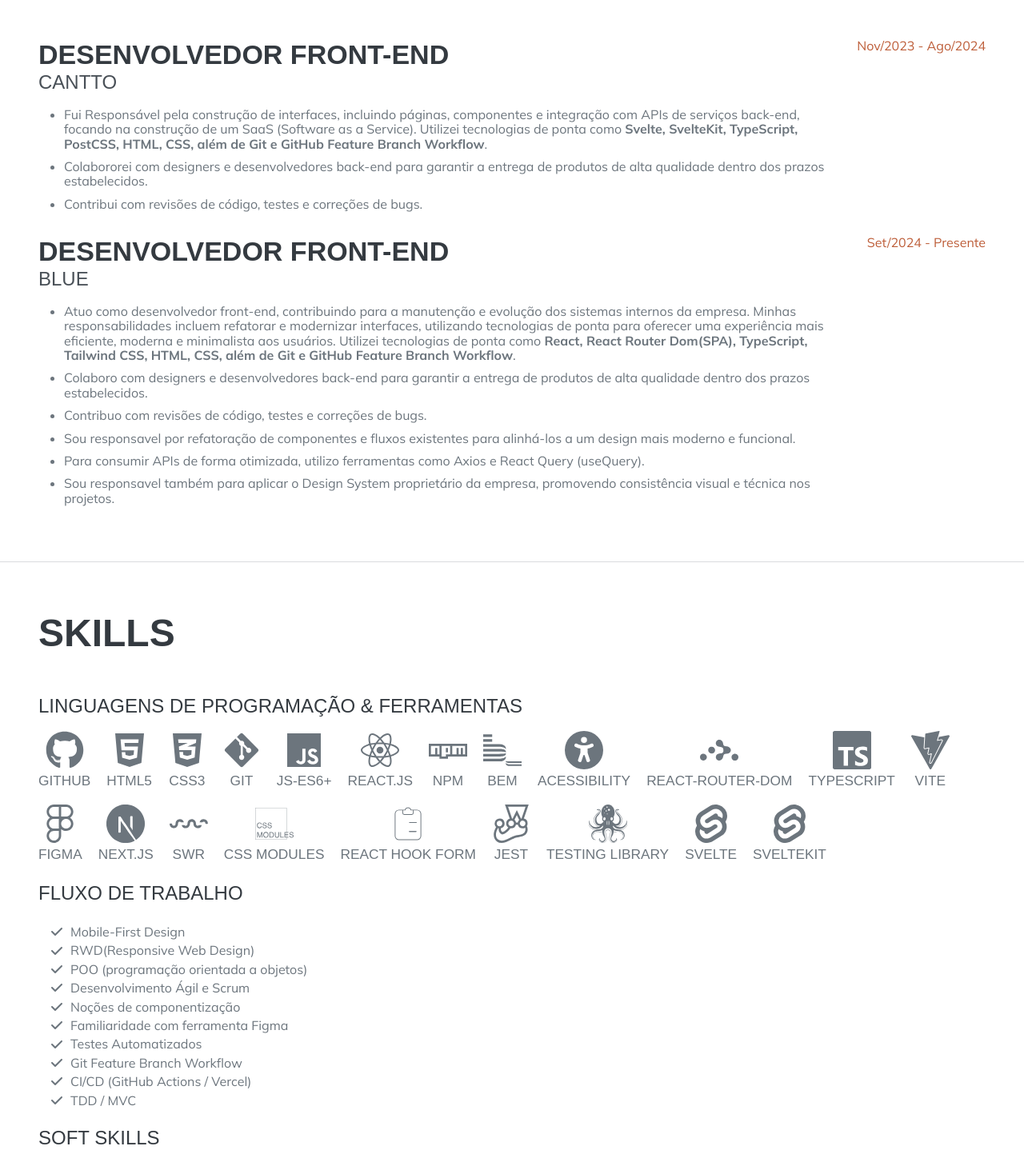
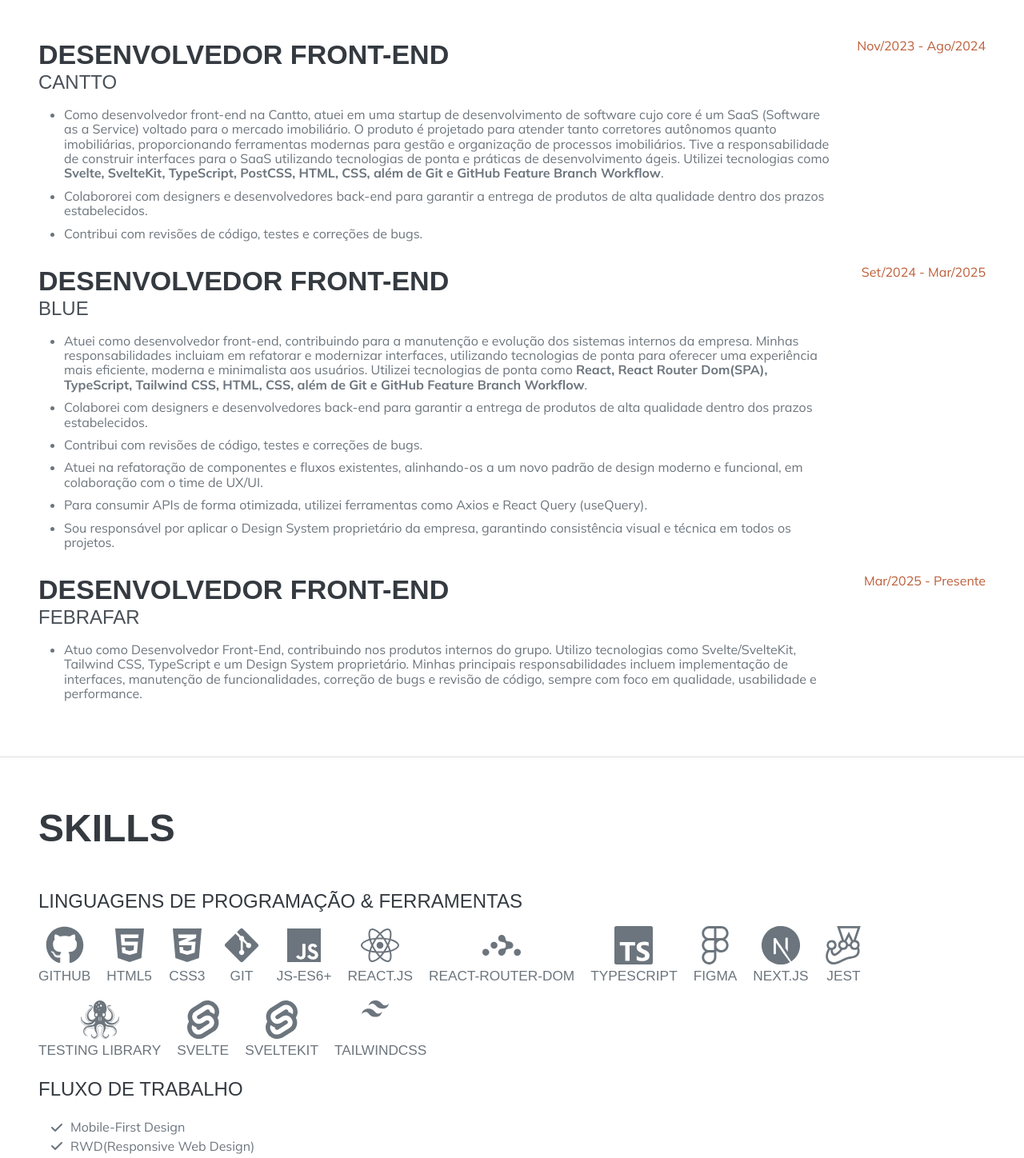
Before and after one commit to Samuel-Amaro/meu-portfolio, a Next.js app: page / in a window 1280 px wide. Shown: the part 1080-2528 px from the top of the page at 80% size. Built offline with nearby package versions, Linux system fonts and the light colour scheme; a web font is replaced by a local one.

Commit message:
feat: update sections

```diff
--- a/src/app/page.tsx
+++ b/src/app/page.tsx
@@ -16,8 +16,6 @@
       <SectionExperience />
       <LineDiviser />
       <SectionSkills />
-      <LineDiviser />
-      <SectionProjects />
     </main>
   );
 }
--- /dev/null
+++ b/src/components/Icons/Talwind.tsx
@@ -0,0 +1,7 @@
+export default function Talwind({ className }: { className?: string }) {
+  return (
+    <svg className={className}>
+      <path d="M17.183 0C12.6 0 9.737 2.291 8.59 6.873c1.719-2.29 3.723-3.15 6.014-2.577 1.307.326 2.242 1.274 3.275 2.324 1.685 1.71 3.635 3.689 7.894 3.689 4.582 0 7.445-2.291 8.591-6.872-1.718 2.29-3.723 3.15-6.013 2.576-1.308-.326-2.243-1.274-3.276-2.324C23.39 1.98 21.44 0 17.183 0ZM8.59 10.309C4.01 10.309 1.145 12.6 0 17.182c1.718-2.291 3.723-3.15 6.013-2.577 1.308.326 2.243 1.274 3.276 2.324 1.685 1.71 3.635 3.689 7.894 3.689 4.582 0 7.445-2.29 8.59-6.872-1.718 2.29-3.722 3.15-6.013 2.577-1.307-.327-2.242-1.276-3.276-2.325-1.684-1.71-3.634-3.689-7.893-3.689Z"></path>
+    </svg>
+  );
+}
--- a/src/components/SectionEducation/index.tsx
+++ b/src/components/SectionEducation/index.tsx
@@ -1,3 +1,4 @@
+import Link from "next/link";
 import styles from "./styles.module.css";
 
 export default function SectionEducation() {
@@ -6,9 +7,18 @@
       <h2 className={`heading2 ${styles.sectionEducationTitle}`}>Educação</h2>
       <div className={styles.sectionEducationContainer}>
         <article>
-          <h3 className={`heading3 ${styles.sectionEducationCargo}`}>
-            Instituto Federal de Goiás Câmpus Formosa
-          </h3>
+          <Link
+            className={styles.sectionItemLink}
+            target="_blank"
+            rel="noreferrer"
+            title="Link para site institucional IFG"
+            aria-label="Link para site institucional IFG"
+            href="http://ifg.edu.br/formosa"
+          >
+            <h3 className={`heading3 ${styles.sectionEducationCargo}`}>
+              Instituto Federal de Goiás Câmpus Formosa
+            </h3>
+          </Link>
           <h4 className={`heading4 ${styles.sectionEducationEmpresa}`}>
             Graduação - tecnologia
           </h4>
--- a/src/components/SectionEducation/styles.module.css
+++ b/src/components/SectionEducation/styles.module.css
@@ -17,6 +17,19 @@
   color: var(--choose10);
 }
 
+.sectionItemLink {
+  display: flex;
+  flex-flow: row nowrap;
+  align-items: center;
+  justify-content: center;
+  text-decoration: none;
+  color: var(--bs-gray-700);
+}
+
+.sectionItemLink:is(:hover, :focus) .sectionEducationCargo {
+  color: var(--choose12);
+}
+
 @media screen and (min-width: 800px) {
   .sectionEducationContainer {
     display: flex;
--- a/src/components/SectionExperience/index.tsx
+++ b/src/components/SectionExperience/index.tsx
@@ -24,10 +24,15 @@
             </h4>
             <ul className={styles.sectionExperienceList}>
               <li>
-                Fui Responsável pela construção de interfaces, incluindo
-                páginas, componentes e integração com APIs de serviços back-end,
-                focando na construção de um SaaS (Software as a Service).
-                Utilizei tecnologias de ponta como{" "}
+                Como desenvolvedor front-end na Cantto, atuei em uma startup de
+                desenvolvimento de software cujo core é um SaaS (Software as a
+                Service) voltado para o mercado imobiliário. O produto é
+                projetado para atender tanto corretores autônomos quanto
+                imobiliárias, proporcionando ferramentas modernas para gestão e
+                organização de processos imobiliários. Tive a responsabilidade
+                de construir interfaces para o SaaS utilizando tecnologias de
+                ponta e práticas de desenvolvimento ágeis. Utilizei tecnologias
+                como{" "}
                 <strong>
                   Svelte, SvelteKit, TypeScript, PostCSS, HTML, CSS, além de Git
                   e GitHub Feature Branch Workflow
@@ -65,9 +70,9 @@
             </h4>
             <ul className={styles.sectionExperienceList}>
               <li>
-                Atuo como desenvolvedor front-end, contribuindo para a
+                Atuei como desenvolvedor front-end, contribuindo para a
                 manutenção e evolução dos sistemas internos da empresa. Minhas
-                responsabilidades incluem refatorar e modernizar interfaces,
+                responsabilidades incluiam em refatorar e modernizar interfaces,
                 utilizando tecnologias de ponta para oferecer uma experiência
                 mais eficiente, moderna e minimalista aos usuários. Utilizei
                 tecnologias de ponta como{" "}
@@ -78,31 +83,63 @@
                 .
               </li>
               <li>
-                Colaboro com designers e desenvolvedores back-end para garantir
+                Colaborei com designers e desenvolvedores back-end para garantir
                 a entrega de produtos de alta qualidade dentro dos prazos
                 estabelecidos.
               </li>
               <li>
-                Contribuo com revisões de código, testes e correções de bugs.
+                Contribui com revisões de código, testes e correções de bugs.
               </li>
               <li>
-                Sou responsavel por refatoração de componentes e fluxos
-                existentes para alinhá-los a um design mais moderno e funcional.
+                Atuei na refatoração de componentes e fluxos existentes,
+                alinhando-os a um novo padrão de design moderno e funcional, em
+                colaboração com o time de UX/UI.
               </li>
               <li>
-                Para consumir APIs de forma otimizada, utilizo ferramentas como
+                Para consumir APIs de forma otimizada, utilizei ferramentas como
                 Axios e React Query (useQuery).
               </li>
               <li>
                 {" "}
-                Sou responsavel também para aplicar o Design System proprietário
-                da empresa, promovendo consistência visual e técnica nos
+                Sou responsável por aplicar o Design System proprietário da
+                empresa, garantindo consistência visual e técnica em todos os
                 projetos.
               </li>
             </ul>
           </article>
           <aside>
-            <p className={styles.sectionExperiencedate}>Set/2024 - Presente</p>
+            <p className={styles.sectionExperiencedate}>Set/2024 - Mar/2025</p>
+          </aside>
+        </div>
+        <div className={styles.sectionExperienceContainer}>
+          <article>
+            <h3 className={`heading3 ${styles.sectionExperienceCargo}`}>
+              Desenvolvedor Front-End
+            </h3>
+            <h4 className={`heading4 ${styles.sectionExperienceEmpresa}`}>
+              <a
+                href="https://febrafar.com.br/"
+                target="_blank"
+                rel="external"
+                className={styles.sectionLink}
+              >
+                Febrafar
+              </a>
+            </h4>
+            <ul className={styles.sectionExperienceList}>
+              <li>
+                Atuo como Desenvolvedor Front-End, contribuindo nos produtos
+                internos do grupo. Utilizo tecnologias como Svelte/SvelteKit,
+                Tailwind CSS, TypeScript e um Design System proprietário. Minhas
+                principais responsabilidades incluem implementação de
+                interfaces, manutenção de funcionalidades, correção de bugs e
+                revisão de código, sempre com foco em qualidade, usabilidade e
+                performance.
+              </li>
+            </ul>
+          </article>
+          <aside>
+            <p className={styles.sectionExperiencedate}>Mar/2025 - Presente</p>
           </aside>
         </div>
       </div>
--- a/src/components/SectionSkills/index.tsx
+++ b/src/components/SectionSkills/index.tsx
@@ -32,6 +32,7 @@
 import IconSWR from "../Icons/IconSWR";
 import IconCSSModules from "../Icons/CSSModules";
 import ReactHookForm from "../Icons/ReactHookForm";
+import Talwind from "../Icons/Talwind";
 // import IconVitest from "../Icons/IconVitest";
 // import Drizzle from "../Icons/Drizzle";
 // import ElysiaJS from "../Icons/ElysiaJS";
@@ -99,28 +100,6 @@
           <span className={styles.sectionSkillsContentText}>React.JS</span>
         </li>
         <li className={styles.sectionSkillsToolsItem}>
-          <FontAwesomeIcon
-            icon={faNpm}
-            className={styles.sectionSkillsIcon}
-            width={48}
-            height={48}
-          />
-          <span className={styles.sectionSkillsContentText}>NPM</span>
-        </li>
-        <li className={styles.sectionSkillsToolsItem}>
-          <BemCSS className={styles.sectionSkillsIcon} />
-          <span className={styles.sectionSkillsContentText}>bem</span>
-        </li>
-        <li className={styles.sectionSkillsToolsItem}>
-          <FontAwesomeIcon
-            icon={faUniversalAccess}
-            className={styles.sectionSkillsIcon}
-            width={48}
-            height={48}
-          />
-          <span className={styles.sectionSkillsContentText}>Acessibility</span>
-        </li>
-        <li className={styles.sectionSkillsToolsItem}>
           <SiReactrouter className={styles.sectionSkillsIcon} />
           <span className={styles.sectionSkillsContentText}>
             react-router-dom
@@ -129,10 +108,6 @@
         <li className={styles.sectionSkillsToolsItem}>
           <SiTypescript className={styles.sectionSkillsIcon} />
           <span className={styles.sectionSkillsContentText}>TypeScript</span>
-        </li>
-        <li className={styles.sectionSkillsToolsItem}>
-          <SiVite className={styles.sectionSkillsIcon} />
-          <span className={styles.sectionSkillsContentText}>Vite</span>
         </li>
         <li className={styles.sectionSkillsToolsItem}>
           <FontAwesomeIcon
@@ -144,20 +119,6 @@
         <li className={styles.sectionSkillsToolsItem}>
           <SiNextdotjs className={styles.sectionSkillsIcon} />
           <span className={styles.sectionSkillsContentText}>Next.JS</span>
-        </li>
-        <li className={styles.sectionSkillsToolsItem}>
-          <IconSWR className={styles.sectionSkillsIcon} />
-          <span className={styles.sectionSkillsContentText}>SWR</span>
-        </li>
-        <li className={styles.sectionSkillsToolsItem}>
-          <IconCSSModules className={styles.sectionSkillsIcon} />
-          <span className={styles.sectionSkillsContentText}>CSS Modules</span>
-        </li>
-        <li className={styles.sectionSkillsToolsItem}>
-          <ReactHookForm className={styles.sectionSkillsIcon} />
-          <span className={styles.sectionSkillsContentText}>
-            React Hook Form
-          </span>
         </li>
         <li className={styles.sectionSkillsToolsItem}>
           <SiJest className={styles.sectionSkillsIcon} />
@@ -176,6 +137,10 @@
         <li className={styles.sectionSkillsToolsItem}>
           <SiSvelte className={styles.sectionSkillsIcon} />
           <span className={styles.sectionSkillsContentText}>SvelteKit</span>
+        </li>
+        <li className={styles.sectionSkillsToolsItem}>
+          <Talwind className={styles.sectionSkillsIcon} />
+          <span className={styles.sectionSkillsContentText}>TailwindCSS</span>
         </li>
         {/* <li className={styles.sectionSkillsToolsItem}>
           <IconVitest className={styles.sectionSkillsIcon} />
```
Also changed, not shown: src/components/SectionAbout/index.tsx (+4 -4 lines).
